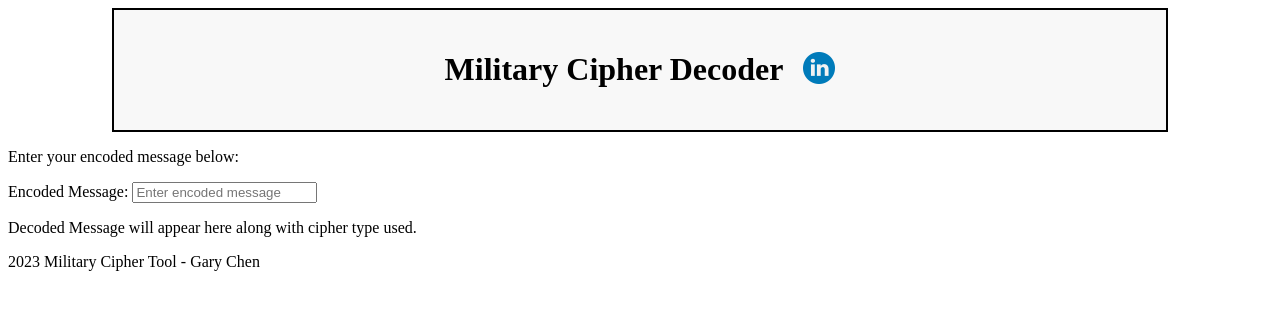
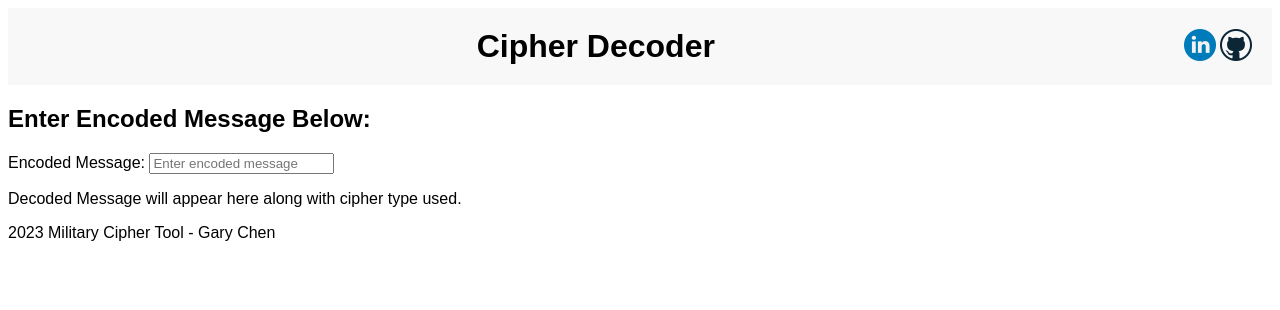
Before and after one commit to WeeblyMon/Old-School-Military-Ciphers, a plain HTML site: page index.html in a window 1280 px wide. Drawn offline with Linux system fonts and the light colour scheme.

Commit message:
images, top bar implemented

```diff
--- a/index.html
+++ b/index.html
@@ -1,4 +1,3 @@
-
 <!DOCTYPE html>
 <html lang="en">
 
@@ -12,18 +11,17 @@
 
 <body>
     <header>
-        <h1>Military Cipher Decoder</h1>
-        <a href="https://www.linkedin.com/in/gary-chen-6849a3231/"><img src="LINKEDIN_ICON.png" alt="LinkedIn Link" style="width:32px;height:32px;"></a>
+        <h1>Cipher Decoder</h1>
+        <div class="links">
+            <a href="https://www.linkedin.com/in/gary-chen-6849a3231/"><img src="LINKEDIN_ICON.png" alt="LinkedIn Link" style="width:32px;height:32px;"></a>
+            <a href="https://github.com/WeeblyMon"><img src="git_logo.png" alt="GitHub Link" style="width:32px;height:32px;"></a>
+        </div>
     </header>
 
-    <nav>
+    <main>
 
-    </nav>
-
-    <p>Enter your encoded message below:</p>
-
-    <main>
         <section>
+            <h2>Enter Encoded Message Below:</h2>
             <label for="cipherText">Encoded Message:</label>
             <input type="text" id="cipherText" name="cipherText" placeholder="Enter encoded message">
         </section>
@@ -31,6 +29,7 @@
         <section>
             <p id="decodedMessage">Decoded Message will appear here along with cipher type used.</p>
         </section>
+
     </main>
 
     <footer>
--- a/style.css
+++ b/style.css
@@ -1,16 +1,22 @@
+body {
+    font-family: sans-serif;
+}
+
 header {
     display: flex;
     flex-direction: row;
     align-items: center;
-    justify-content: center;
+    justify-content: space-between;
     padding: 20px;
-    border: 2px solid #000;
     background-color: #f8f8f8;
-    width: 80%;
-    margin: auto;
-
 }
 
 h1 {
-    margin-right: 20px;
+    margin: 0;
+    flex-grow: 1;
+    text-align: center;
 }
+
+.links {
+    margin-left: 20px;
+}
```
Also changed, not shown: git_logo.png (added).
